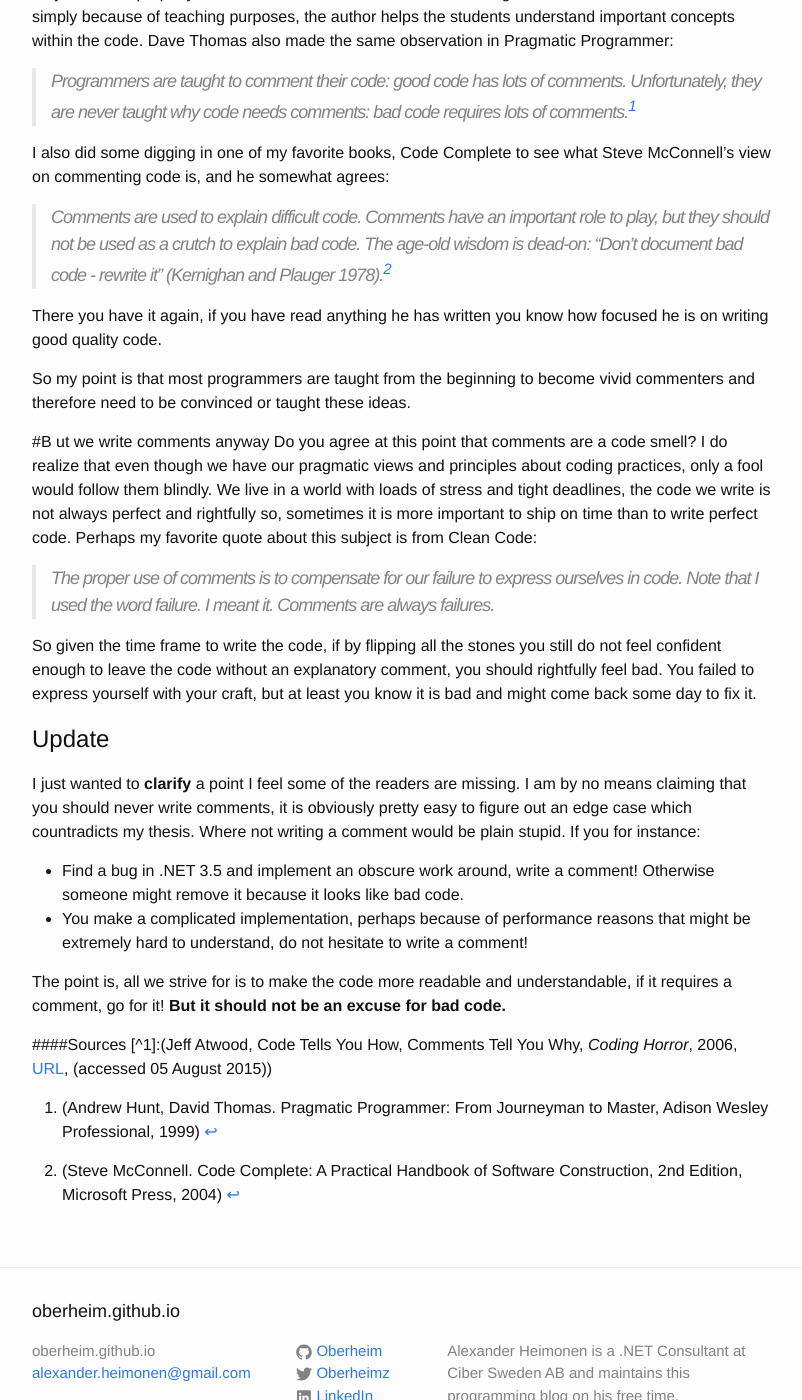
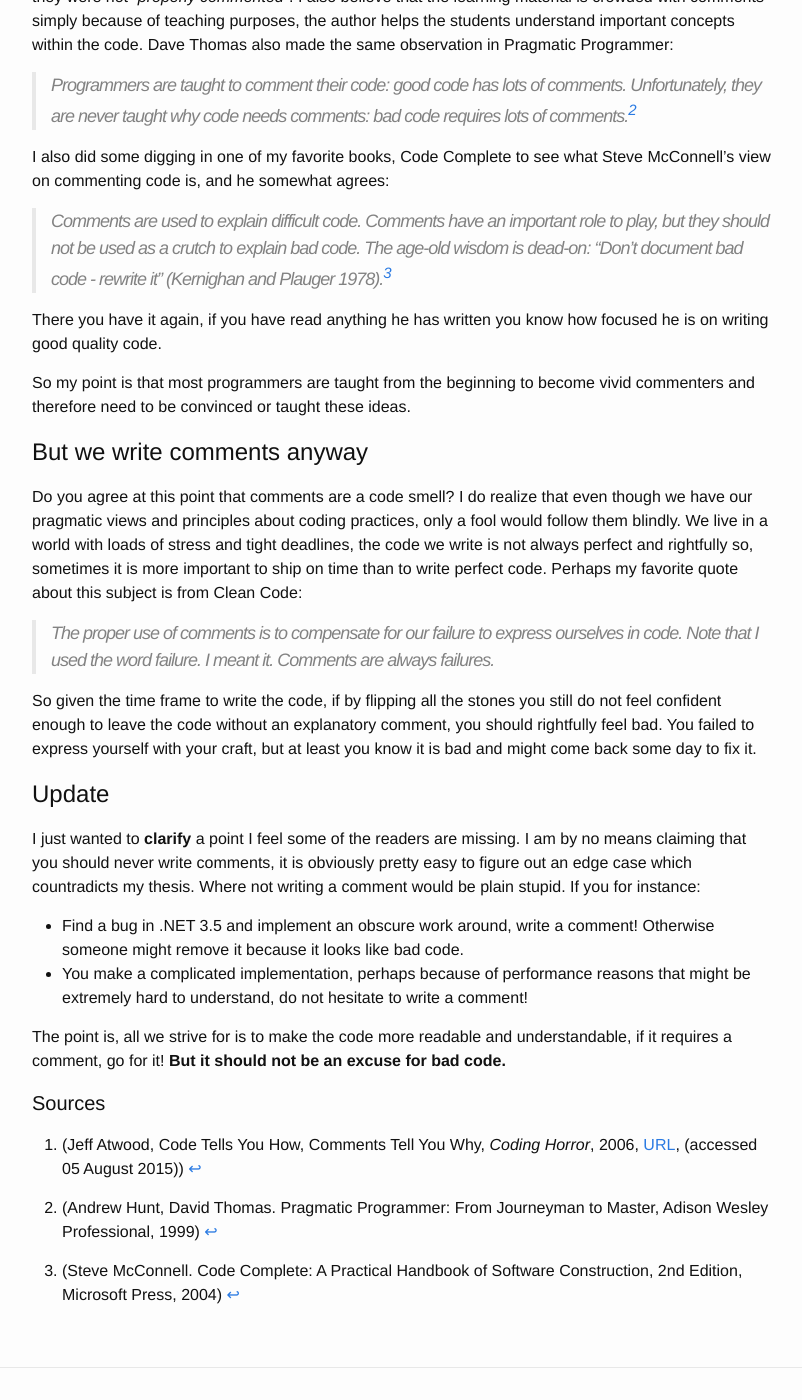
Before and after one commit to Oberheim/Oberheim.github.io, a Jekyll site: the page built from _posts/2015-08-05-skipping-comments-leads-to-higher-quality-code.markdown, in a window 1280 px wide and 1400 px high, scrolled down 4056 px. Shown: the whole window, without its empty margins (238-1040 px from the left). Built offline with Jekyll 4.4.1, drawn with Linux system fonts in a browser that asks for light colours; comment, search, counter and statistics services are not loaded; some of the changed text lies outside the part shown.

Commit message:
More typos

```diff
--- a/_posts/2015-08-05-skipping-comments-leads-to-higher-quality-code.markdown
+++ b/_posts/2015-08-05-skipping-comments-leads-to-higher-quality-code.markdown
@@ -171,7 +171,7 @@
 
 So my point is that most programmers are taught from the beginning to become vivid commenters and therefore need to be convinced or taught these ideas.
 
-#B ut we write comments anyway
+# But we write comments anyway
 Do you agree at this point that comments are a code smell? I do realize that even though we have our pragmatic views and principles about coding practices, only a fool would follow them blindly. We live in a world with loads of stress and tight deadlines, the code we write is not always perfect and rightfully so, sometimes it is more important to ship on time than to write perfect code. Perhaps my favorite quote about this subject is from Clean Code:
 
 >The proper use of comments is to compensate for our failure to express ourselves in code. Note that I used the word *failure*. I meant it. Comments are always failures.
@@ -186,7 +186,7 @@
 
 The point is, all we strive for is to make the code more readable and understandable, if it requires a comment, go for it! **But it should not be an excuse for bad code.**
 
-####Sources
+#### Sources
 [^1]:(Jeff Atwood, Code Tells You How, Comments Tell You Why, *Coding Horror*, 2006, [URL](http://blog.codinghorror.com/code-tells-you-how-comments-tell-you-why/), (accessed 05 August 2015))
 
 [^2]:(Andrew Hunt, David Thomas. Pragmatic Programmer: From Journeyman to Master, Adison Wesley Professional, 1999)
```
